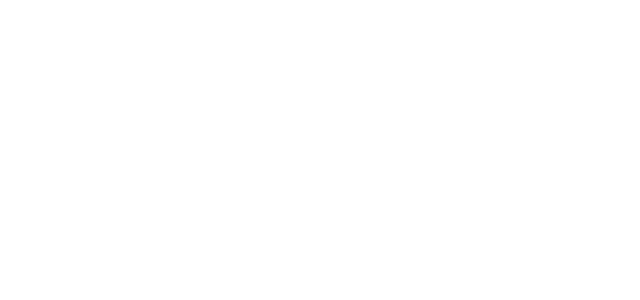
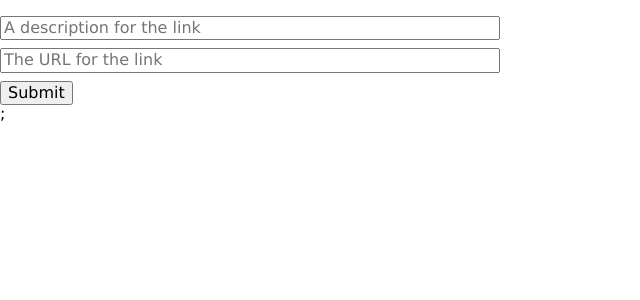
Before and after one commit to federico-allegrini/graphql-study-hackernews-react, a React (Create React App) app: page / in a window 1280 px wide. Shown: the top 300 px of the page, without its empty margins (0-640 px from the left). Built offline with nearby package versions, Linux system fonts and the light colour scheme.

Commit message:
Mutation with manual authentication

```diff
--- a/src/components/App.js
+++ b/src/components/App.js
@@ -1,9 +1,16 @@
 import React, { Component } from "react";
+import CreateLink from "./CreateLink";
 import LinkList from "./LinkList";
 
 class App extends Component {
   render() {
-    return <LinkList />;
+    localStorage.setItem("token", "set-the-token-here");
+    return (
+      <>
+        <CreateLink />
+        <LinkList />;
+      </>
+    );
   }
 }
 
--- /dev/null
+++ b/src/components/CreateLink.js
@@ -0,0 +1,68 @@
+import React, { useState } from "react";
+import { useMutation, gql } from "@apollo/client";
+
+const CREATE_LINK_MUTATION = gql`
+  mutation PostMutation($description: String!, $url: String!) {
+    post(description: $description, url: $url) {
+      id
+      #   createdAt
+      url
+      description
+    }
+  }
+`;
+
+const CreateLink = () => {
+  const [formState, setFormState] = useState({
+    description: "",
+    url: "",
+  });
+
+  const [createLink] = useMutation(CREATE_LINK_MUTATION, {
+    variables: {
+      description: formState.description,
+      url: formState.url,
+    },
+  });
+
+  return (
+    <div>
+      <form
+        onSubmit={(e) => {
+          e.preventDefault();
+          createLink();
+        }}
+      >
+        <div className="flex flex-column mt3">
+          <input
+            className="mb2"
+            value={formState.description}
+            onChange={(e) =>
+              setFormState({
+                ...formState,
+                description: e.target.value,
+              })
+            }
+            type="text"
+            placeholder="A description for the link"
+          />
+          <input
+            className="mb2"
+            value={formState.url}
+            onChange={(e) =>
+              setFormState({
+                ...formState,
+                url: e.target.value,
+              })
+            }
+            type="text"
+            placeholder="The URL for the link"
+          />
+        </div>
+        <button type="submit">Submit</button>
+      </form>
+    </div>
+  );
+};
+
+export default CreateLink;
--- a/src/index.js
+++ b/src/index.js
@@ -6,13 +6,23 @@
   createHttpLink,
   InMemoryCache,
 } from "@apollo/client";
+import { setContext } from "@apollo/client/link/context";
 import App from "./components/App";
 import reportWebVitals from "./reportWebVitals";
 import "./styles/index.css";
 
 const httpLink = createHttpLink({ uri: "http://localhost:4000" });
+const authLink = setContext((_, { headers }) => {
+  const token = localStorage.getItem("token");
+  return {
+    headers: {
+      ...headers,
+      authorization: token ? `Bearer ${token}` : "",
+    },
+  };
+});
 const client = new ApolloClient({
-  link: httpLink,
+  link: authLink.concat(httpLink),
   cache: new InMemoryCache(),
 });
 
```
Also changed, not shown: 1 other file (tests, documents, lock files or other folders).
